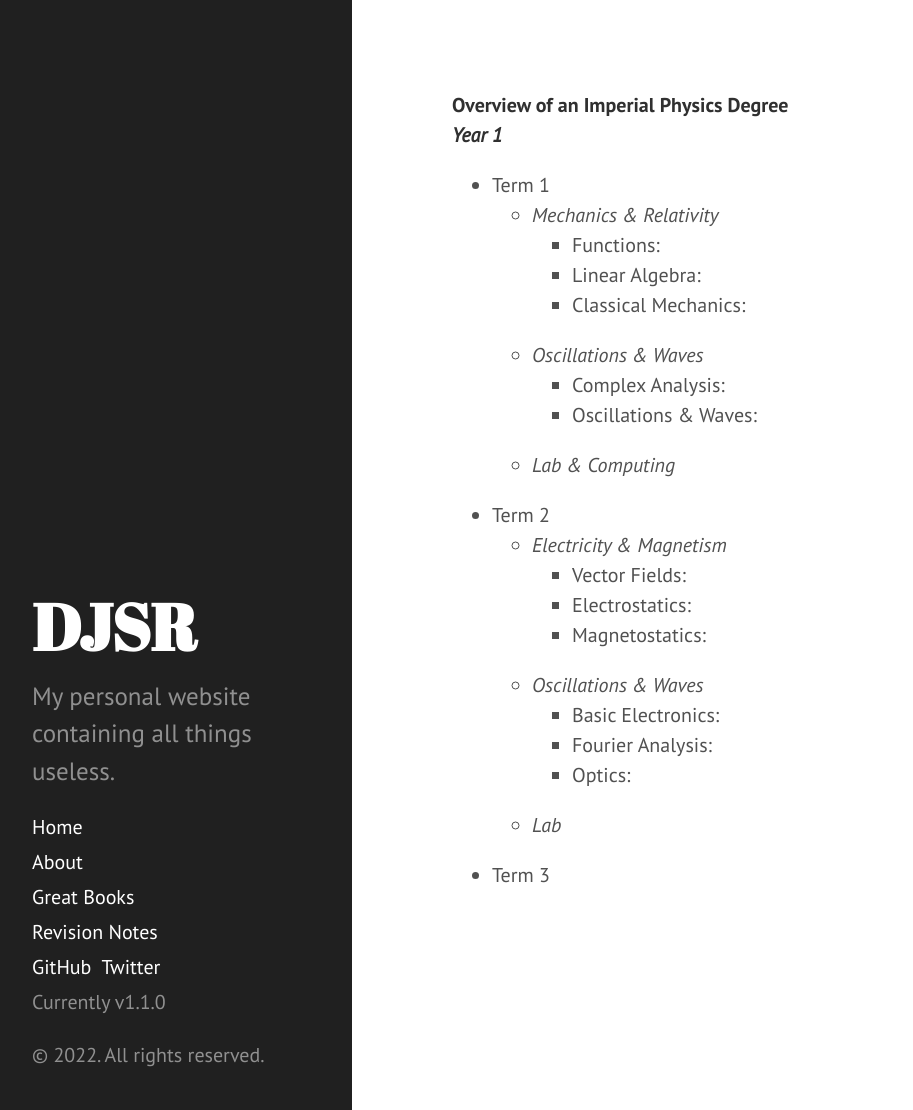
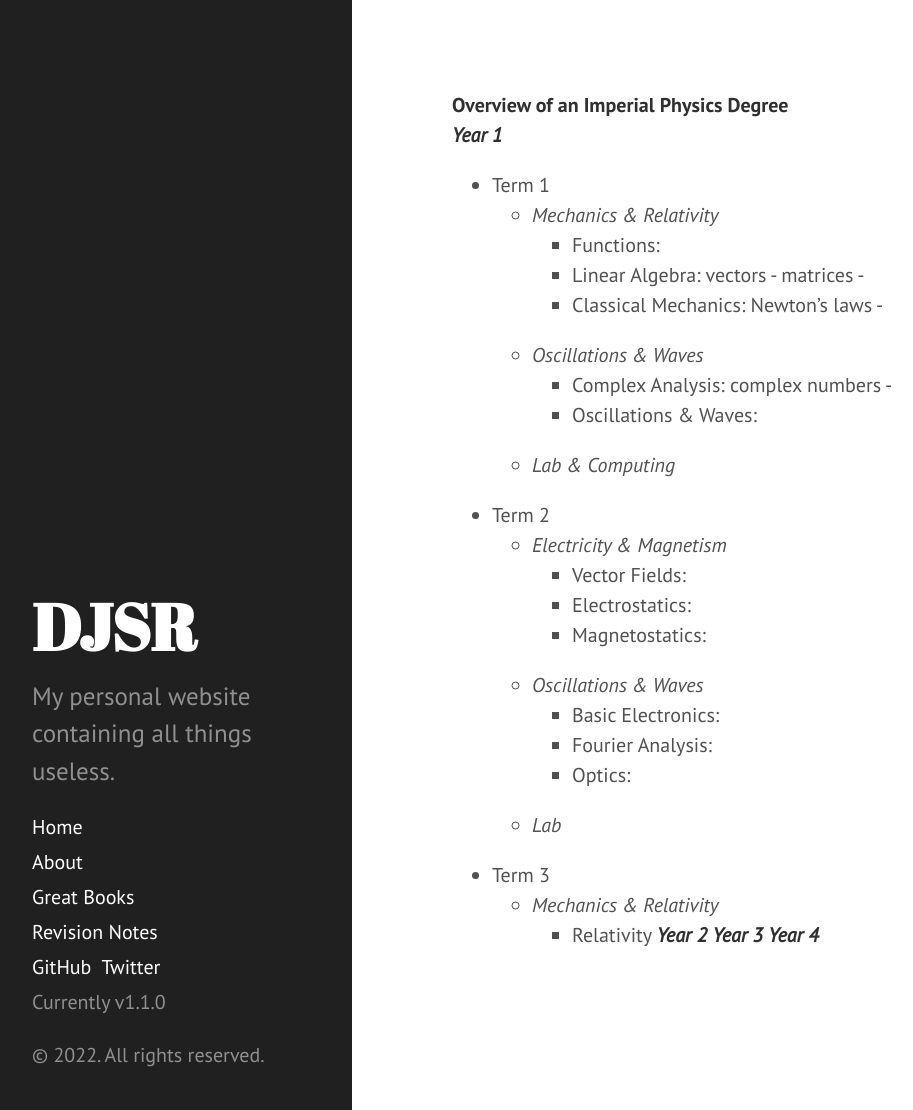
Before and after one commit to dansomrob/dansomrob.github.io, a Jekyll site: the page built from assets/overview.md, in a window 1280 px wide and 1110 px high. Shown: the whole window, without its empty margins (8-921 px from the left). Built offline with Jekyll 4.4.1, drawn with Linux system fonts in a browser that asks for light colours; our own code applies the rules of GitHub Pages for plain Markdown files.

Commit message:
Update overview.md

```diff
--- a/assets/overview.md
+++ b/assets/overview.md
@@ -3,10 +3,10 @@
 - Term 1
   - *Mechanics & Relativity*
     - Functions:
-    - Linear Algebra:
-    - Classical Mechanics:
+    - Linear Algebra: vectors - matrices -
+    - Classical Mechanics: Newton's laws -
   - *Oscillations & Waves*
-    - Complex Analysis:
+    - Complex Analysis: complex numbers -
     - Oscillations & Waves:
   - *Lab & Computing*
 - Term 2
@@ -20,3 +20,8 @@
     - Optics:
   - *Lab*
 - Term 3
+  - *Mechanics & Relativity*
+    - Relativity
+***Year 2***
+***Year 3***
+***Year 4***
```
